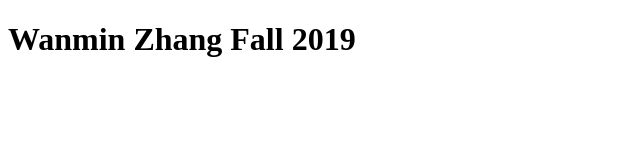
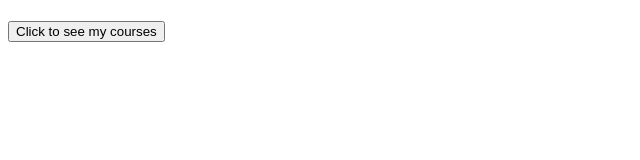
Before and after one commit to Chochu/itmd462-assignment3, a plain HTML site: page index.html in a window 1280 px wide. Shown: the whole page, without its empty margins (0-640 px from the left). Drawn offline with Linux system fonts and the light colour scheme.

Commit message:
Upload Assignment 3 code files

```diff
--- a/index.html
+++ b/index.html
@@ -7,13 +7,14 @@
 </head>
 <body>
   <main>
+    <!-- Link Javascript file -->
+    <script src="site.js"></script>
     <h1 id="myHeader"></h1>
     <!-- Insert course info when JS executes with paragraph tag -->
     <p class="Courses">
       <!-- Courses will go here -->
     </p>
+    <button type="button" onclick="myCourses()">Click to see my courses</button>
   </main>
-  <!-- Link Javascript file -->
-  <script src="site.js"></script>
 </body>
 </html>
--- a/site.js
+++ b/site.js
@@ -13,17 +13,17 @@ var self = {
 // Display data from object self in the header
 document.getElementById("myHeader").innerHTML = self.fullOutput();
 
-// Create an array for course categories
-let courseCat = ["COM", "COM", "COM", "ITMD", "ITMD"];
-// Create an array for course numbers
-let courseNum = ["372", "380", "428", "462", "463"];
-// Create an array for course titles
-let courseName = ["Mass Media Society", "Social Media & Society", "Verbal Visual Communications", "Website App Development", "Intermediate Web App Development"];
-
 // Make function for my courses
 function myCourses() {
+  // Create an array for course categories
+  let courseCat = ["COM", "COM", "COM", "ITMD", "ITMD"];
+  // Create an array for course numbers
+  let courseNum = ["372", "380", "428", "462", "463"];
+  // Create an array for course titles
+  let courseName = ["Mass Media Society", "Social Media & Society", "Verbal Visual Communications", "Website App Development", "Intermediate Web App Development"];
+
   // For loop to go through the arrays
-  for (var i = 0; i < courseNum.length; i++) {
-    document.write(courseCat + courseNum + courseName);
+  for (var i = 0; i < courseCat.length; i++) {
+    document.write(courseCat[i].bold() + courseNum[i].bold() + "-" + courseName[i];
   }
 }
```
